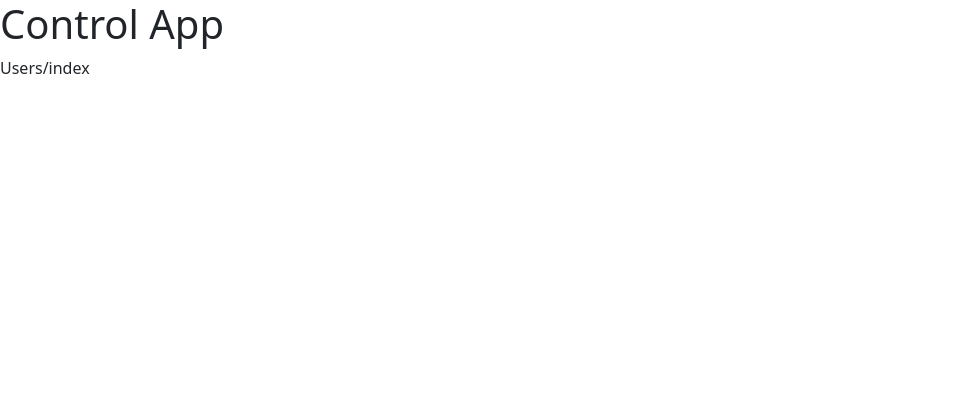
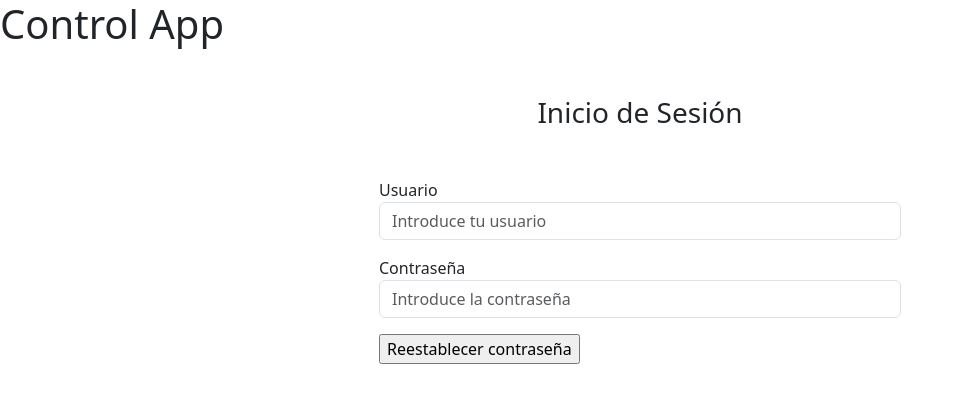
Before and after one commit to gcachuo/ControlApp.Frontend, a PHP site: page /users in a window 1280 px wide. Shown: the top 411 px of the page, without its empty margins (0-963 px from the left). Run offline with PHP 8.4, Linux system fonts and the light colour scheme.

Commit message:
Creation of login interface

```diff
--- a/views/users/index.php
+++ b/views/users/index.php
@@ -1 +1,45 @@
-{{ view|capitalize }}
+<div class="container mt-5">
+    <div class="row justify-content-center">
+        <div class="col-md-6">
+            <h3 class="text-center">Inicio de Sesión</h3>
+            <form id="roleForm" class="needs-validation" onsubmit="handleSubmit(event, this)">
+
+                <div class="container mt-5 mb-5">
+
+                    <div class="mb-3">
+                        <label for="txt-Username">Usuario</label>
+                        <input type="text" class="form-control" id="txt-Username" name="username" placeholder="Introduce tu usuario"required>
+                        <div class="invalid-feedback">
+                            Por favor, introduce un usuario válido.
+                        </div>
+
+                    </div>
+
+                    <div class="mb-3">
+                        <label for="txt-Password">Contraseña</label>
+                        <input type="password" class="form-control" id="txt-Password" name="password" placeholder="Introduce la contraseña"required>
+                        <div class="invalid-feedback">
+                            Por favor, introduce una contraseña válida.
+                        </div>
+                    </div>
+
+                    <div class="mb-3">
+                        <input type="button" value="Reestablecer contraseña" id="resetPassword">
+                    </div>
+
+                </div>
+
+
+
+            </form>
+        </div>
+    </div>
+</div>
+<script>
+async function handleSubmit(e, form){
+    e.preventDefault();
+
+    alert('Simulación de envío');
+
+}
+</script>
```
